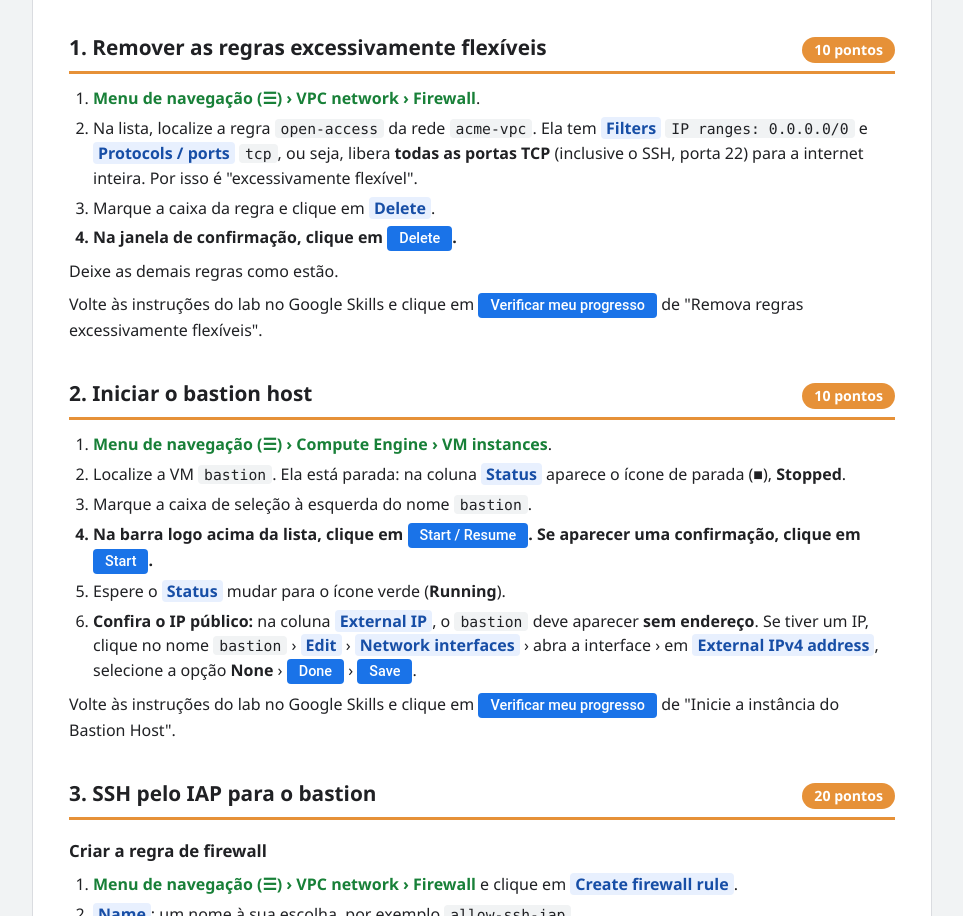
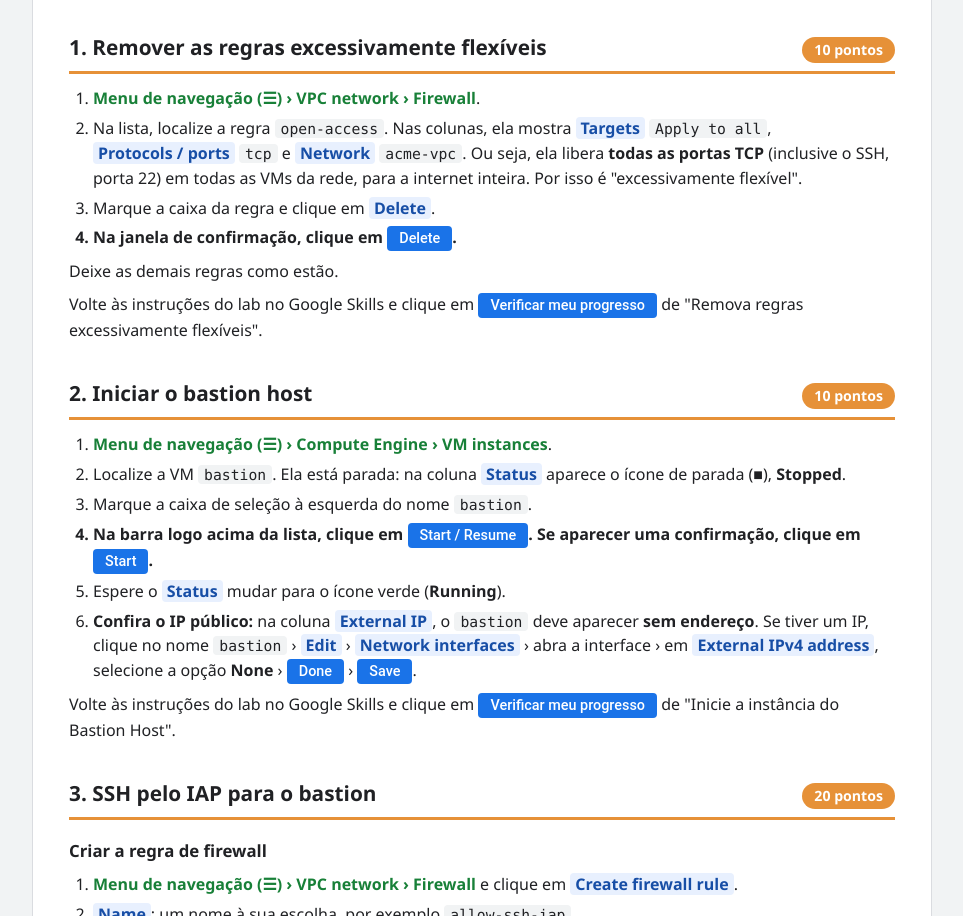
Before and after one commit to dcpc-cesar-school/google-cloud-foundations, a plain HTML site: page desafio-gsp322.html in a window 1280 px wide. Shown: the part 1377-2293 px from the top of the page, without its empty margins (158-1121 px from the left). Drawn offline with Linux system fonts and the light colour scheme.

Commit message:
GSP322: descrição da regra open-access

```diff
--- a/desafio-gsp322.html
+++ b/desafio-gsp322.html
@@ -139,7 +139,7 @@ O roteiro avisa: <b>permissões muito flexíveis são marcadas como incorretas</
 <h2>1. Remover as regras excessivamente flexíveis<span class="pts">10 pontos</span></h2>
 <ol>
 <li><span class="caminho">Menu de navegação (☰) › VPC network › Firewall</span>.</li>
-<li>Na lista, localize a regra <code>open-access</code> da rede <code>acme-vpc</code>. Ela tem <span class="ui">Filters</span> <code>IP ranges: 0.0.0.0/0</code> e <span class="ui">Protocols / ports</span> <code>tcp</code>, ou seja, libera <b>todas as portas TCP</b> (inclusive o SSH, porta 22) para a internet inteira. Por isso é "excessivamente flexível".</li>
+<li>Na lista, localize a regra <code>open-access</code>. Nas colunas, ela mostra <span class="ui">Targets</span> <code>Apply to all</code>, <span class="ui">Protocols / ports</span> <code>tcp</code> e <span class="ui">Network</span> <code>acme-vpc</code>. Ou seja, ela libera <b>todas as portas TCP</b> (inclusive o SSH, porta 22) em todas as VMs da rede, para a internet inteira. Por isso é "excessivamente flexível".</li>
 <li>Marque a caixa da regra e clique em <span class="ui">Delete</span>.</li>
 <li class="fim">Na janela de confirmação, clique em <span class="btn">Delete</span>.</li>
 </ol>
```
